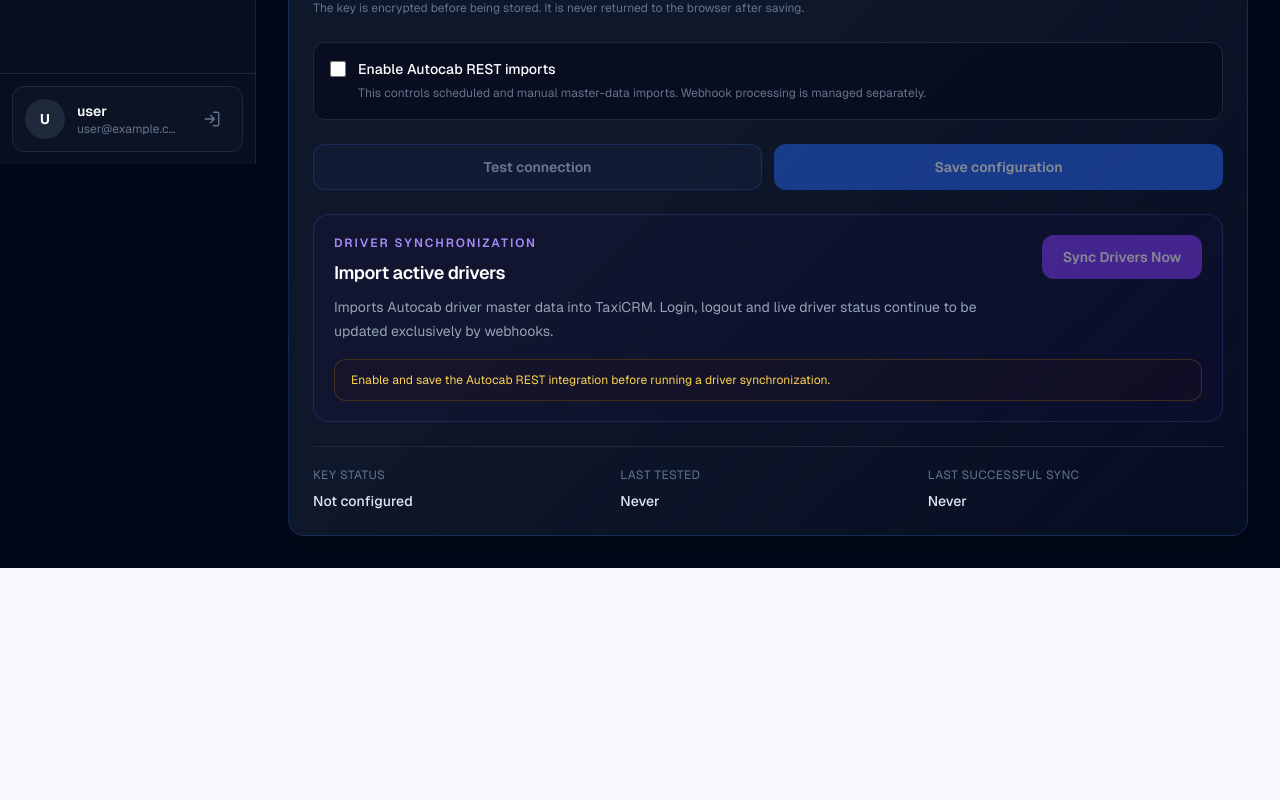
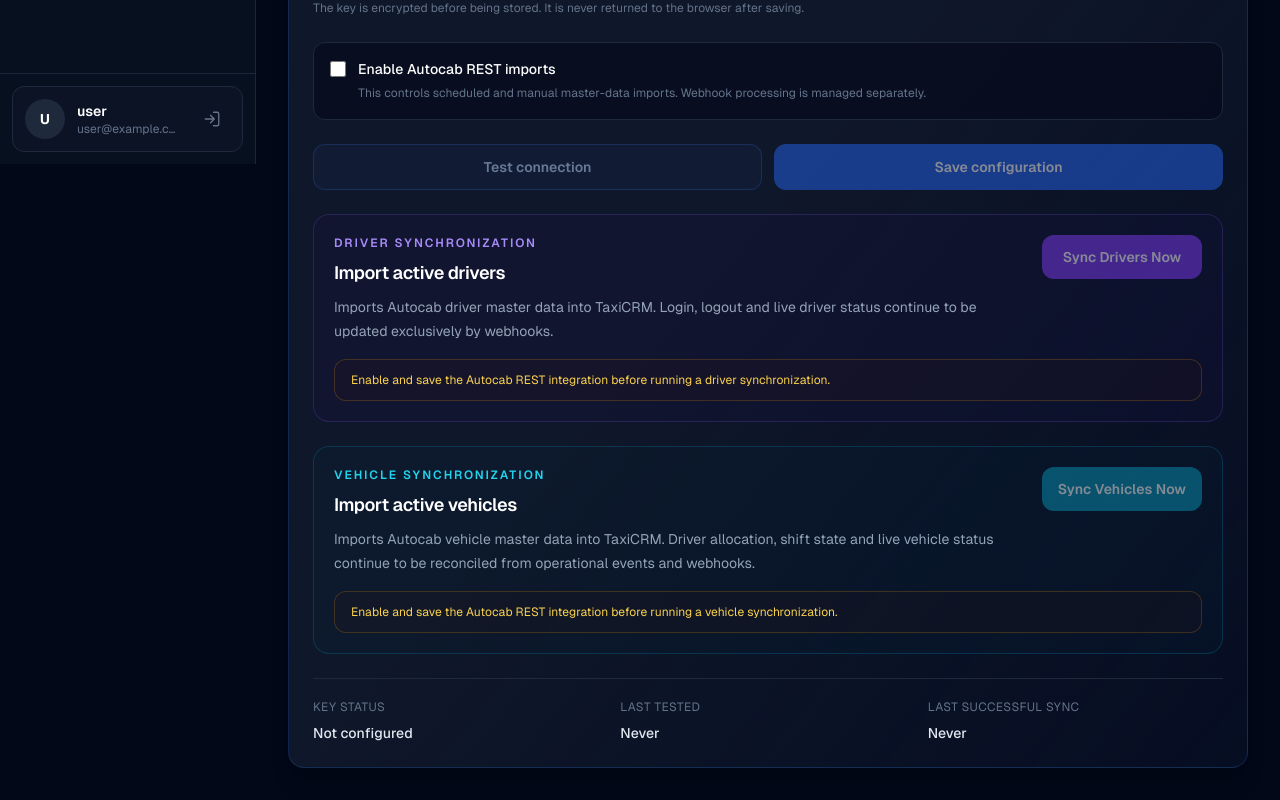
Before and after one commit to alinturig-hub/taxicrm, a Next.js app: page /dashboard/integrations/autocab in a window 1280 px wide. Shown: the part 636-1436 px from the top of the page. Before the commit the page ends 1204 px from the top, so only its background shows below. Built offline with nearby package versions, Linux system fonts and the light colour scheme; no server answers; the database is empty; sample sign-in values are in the browser's storage.

Commit message:
Add vehicle synchronization controls

```diff
--- a/src/components/integrations/autocab/AutocabApiConfigurationForm.tsx
+++ b/src/components/integrations/autocab/AutocabApiConfigurationForm.tsx
@@ -62,6 +62,14 @@ type DriverSyncResponse = {
   result?: DriverSyncResult;
 };
 
+type VehicleSyncResult = DriverSyncResult;
+
+type VehicleSyncResponse = {
+  success: boolean;
+  message?: string;
+  result?: VehicleSyncResult;
+};
+
 const DEFAULT_BASE_URL =
   "https://autocab-api.azure-api.net";
 
@@ -92,10 +100,15 @@ export default function AutocabApiConfigurationForm() {
   const [driverSyncResult, setDriverSyncResult] =
     useState<DriverSyncResult | null>(null);
 
+  const [vehicleSyncResult, setVehicleSyncResult] =
+    useState<VehicleSyncResult | null>(null);
+
   const [loading, setLoading] = useState(true);
   const [saving, setSaving] = useState(false);
   const [testing, setTesting] = useState(false);
   const [syncingDrivers, setSyncingDrivers] =
+    useState(false);
+  const [syncingVehicles, setSyncingVehicles] =
     useState(false);
 
   const [successMessage, setSuccessMessage] =
@@ -306,6 +319,56 @@ export default function AutocabApiConfigurationForm() {
       );
     } finally {
       setSyncingDrivers(false);
+    }
+  }
+
+  async function syncVehicles() {
+    try {
+      setSyncingVehicles(true);
+      setSuccessMessage(null);
+      setErrorMessage(null);
+      setVehicleSyncResult(null);
+
+      const response = await fetch(
+        "/api/dashboard/integrations/autocab/vehicles/sync",
+        {
+          method: "POST",
+          cache: "no-store",
+        },
+      );
+
+      const payload =
+        (await response.json()) as VehicleSyncResponse;
+
+      if (
+        !response.ok ||
+        !payload.success ||
+        !payload.result
+      ) {
+        throw new Error(
+          payload.message ??
+            "Autocab vehicles could not be synchronized.",
+        );
+      }
+
+      setVehicleSyncResult(payload.result);
+      setSuccessMessage(
+        `Vehicle sync completed: ${payload.result.recordsCreated.toLocaleString(
+          "en-GB",
+        )} created, ${payload.result.recordsUpdated.toLocaleString(
+          "en-GB",
+        )} updated.`,
+      );
+
+      await loadConfiguration();
+    } catch (error) {
+      setErrorMessage(
+        error instanceof Error
+          ? error.message
+          : "Unable to synchronize Autocab vehicles.",
+      );
+    } finally {
+      setSyncingVehicles(false);
     }
   }
 
@@ -660,7 +723,114 @@ export default function AutocabApiConfigurationForm() {
           ) : null}
         </div>
 
-        <div className="grid gap-3 border-t border-slate-800 pt-5 sm:grid-cols-3">
+        <div className="rounded-2xl border border-cyan-500/20 bg-cyan-950/10 p-4 sm:p-5">
+      <div className="flex flex-wrap items-start justify-between gap-4">
+        <div>
+          <p className="text-xs font-semibold uppercase tracking-[0.16em] text-cyan-400">
+            Vehicle Synchronization
+          </p>
+
+          <h3 className="mt-2 text-lg font-semibold text-white">
+            Import active vehicles
+          </h3>
+
+          <p className="mt-2 max-w-2xl text-sm leading-6 text-slate-400">
+            Imports Autocab vehicle master data into TaxiCRM.
+            Driver allocation, shift state and live vehicle
+            status continue to be reconciled from operational
+            events and webhooks.
+          </p>
+        </div>
+
+        <button
+          type="button"
+          onClick={syncVehicles}
+          disabled={
+            syncingVehicles ||
+            syncingDrivers ||
+            saving ||
+            testing ||
+            !hasStoredKey ||
+            !configuration?.isEnabled
+          }
+          className="inline-flex min-w-40 items-center justify-center rounded-xl bg-cyan-600 px-4 py-3 text-sm font-semibold text-white transition hover:bg-cyan-500 disabled:cursor-not-allowed disabled:opacity-50"
+        >
+          {syncingVehicles
+            ? "Synchronizing…"
+            : "Sync Vehicles Now"}
+        </button>
+      </div>
+
+      {!configuration?.isEnabled ? (
+        <p className="mt-4 rounded-xl border border-amber-500/20 bg-amber-950/10 px-4 py-3 text-xs text-amber-300">
+          Enable and save the Autocab REST integration
+          before running a vehicle synchronization.
+        </p>
+      ) : null}
+
+      {vehicleSyncResult ? (
+        <div className="mt-5">
+          <div className="flex flex-wrap items-center justify-between gap-3">
+            <div>
+              <p className="text-sm font-semibold text-emerald-300">
+                Synchronization {vehicleSyncResult.status.toLowerCase()}
+              </p>
+
+              <p className="mt-1 text-xs text-slate-500">
+                Job {vehicleSyncResult.jobId}
+              </p>
+            </div>
+
+            <span className="rounded-full border border-slate-700 bg-slate-950/60 px-3 py-1 text-xs font-semibold text-slate-300">
+              {vehicleSyncResult.durationMs.toLocaleString(
+                "en-GB",
+              )}{" "}
+              ms
+            </span>
+          </div>
+
+          <div className="mt-4 grid grid-cols-2 gap-3 sm:grid-cols-4 xl:grid-cols-7">
+            <SyncMetric
+              label="Received"
+              value={vehicleSyncResult.recordsReceived}
+            />
+            <SyncMetric
+              label="Eligible"
+              value={vehicleSyncResult.recordsEligible}
+            />
+            <SyncMetric
+              label="Created"
+              value={vehicleSyncResult.recordsCreated}
+            />
+            <SyncMetric
+              label="Updated"
+              value={vehicleSyncResult.recordsUpdated}
+            />
+            <SyncMetric
+              label="Skipped"
+              value={vehicleSyncResult.recordsSkipped}
+            />
+            <SyncMetric
+              label="Disabled"
+              value={vehicleSyncResult.recordsDisabled}
+            />
+            <SyncMetric
+              label="Failed"
+              value={vehicleSyncResult.recordsFailed}
+            />
+          </div>
+
+          <p className="mt-4 text-xs text-slate-500">
+            Next scheduled sync:{" "}
+            <span className="font-medium text-slate-300">
+              {formatDate(vehicleSyncResult.nextSyncAt)}
+            </span>
+          </p>
+        </div>
+      ) : null}
+    </div>
+
+    <div className="grid gap-3 border-t border-slate-800 pt-5 sm:grid-cols-3">
           <StatusMetric
             label="Key status"
             value={
```
